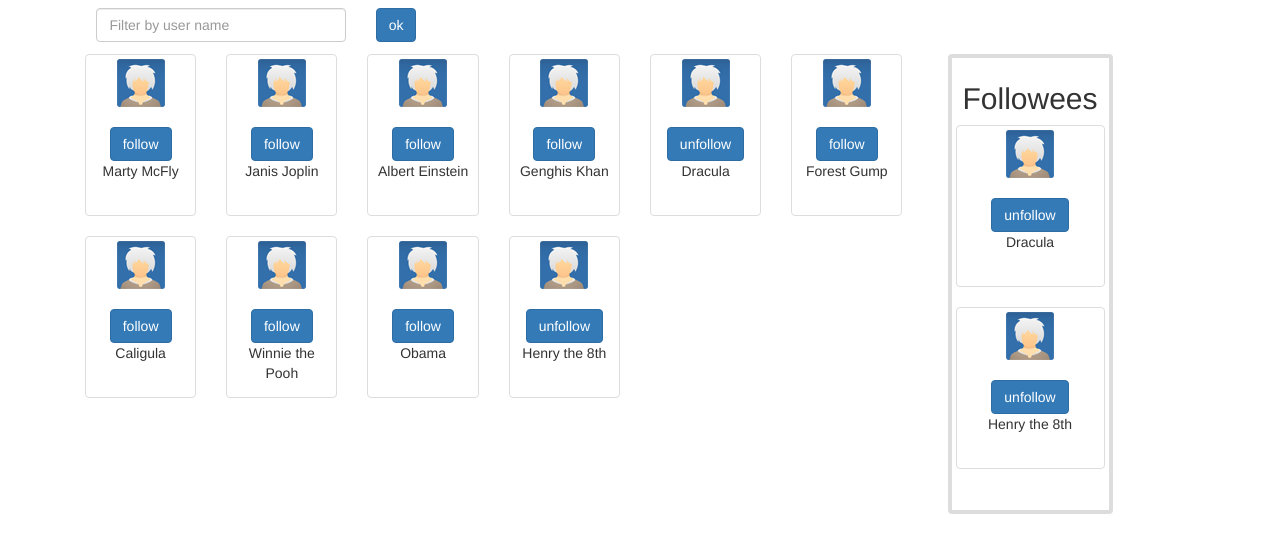
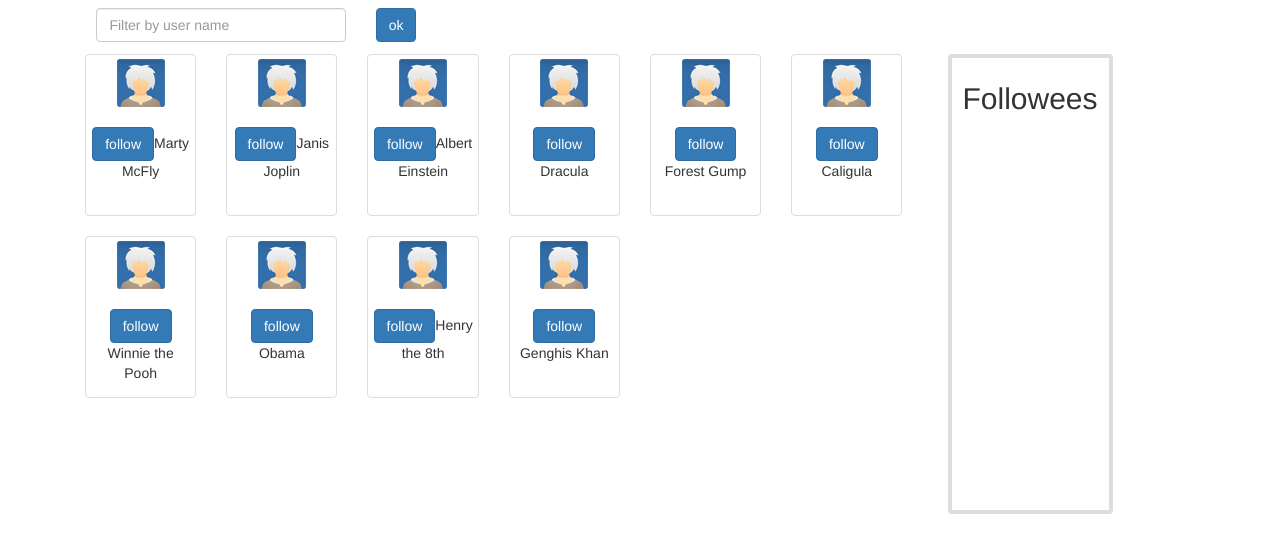
Before and after one commit to shakedd15/CourseTwitterProject, a plain HTML site: page Twitter/users.html in a window 1280 px wide. Shown: the part 53-606 px from the top of the page. Drawn offline with nearby package versions, Linux system fonts and the light colour scheme.

Commit message:
fith comment

```diff
--- a/Twitter/users.html
+++ b/Twitter/users.html
@@ -6,6 +6,7 @@
     <link rel="stylesheet" type="text/css" href="../stylesSheet/styleSheets.css">
     <link rel="stylesheet" type="text/css" href="../stylesSheet/users.css">
     <title>Title</title>
+    <script src="users.js"></script>
 </head>
 <body>
 <div>
@@ -43,117 +44,13 @@
         </div>
     </div>
     <div class="row">
-        <div class="col-md-9">
-            <div class="col-md-2">
-                    <div class="thumbnail">
-                        <div><img src="../images/useravatar.png"></div><br/>
-                        <div>
-                            <button type="button" class="btn btn-primary">follow</button><br/>
-                            <span>Marty McFly</span>
-                        </div>
-                    </div>
-            </div>
-            <div class="col-md-2">
-                    <div class="thumbnail">
-                        <div><img src="../images/useravatar.png"></div><br/>
-                        <div>
-                            <button type="button" class="btn btn-primary">follow</button><br/>
-                            <span>Janis Joplin</span>
-                        </div>
-                    </div>
-            </div>
-            <div class="col-md-2">
-                    <div class="thumbnail">
-                        <div><img src="../images/useravatar.png"></div><br/>
-                        <div>
-                            <button type="button" class="btn btn-primary">follow</button><br/>
-                            <span>Albert Einstein</span>
-                        </div>
-                    </div>
-            </div>
-            <div class="col-md-2">
-                    <div class="thumbnail">
-                        <div><img src="../images/useravatar.png"></div><br/>
-                        <div>
-                            <button type="button" class="btn btn-primary">follow</button> <br/>
-                            <span>Genghis Khan</span>
-                        </div>
-                    </div>
-            </div>
-            <div class="col-md-2">
-                    <div class="thumbnail">
-                        <div><img src="../images/useravatar.png"></div><br/>
-                        <div>
-                            <button type="button" class="btn btn-primary">unfollow</button> <br/>
-                            <span>Dracula</span>
-                        </div>
-                    </div>
-            </div>
-            <div class="col-md-2">
-                    <div class="thumbnail">
-                        <div><img src="../images/useravatar.png"></div><br/>
-                        <div>
-                            <button type="button" class="btn btn-primary">follow</button> <br/>
-                            <span>Forest Gump</span>
-                        </div>
-                    </div>
-            </div>
-            <div class="col-md-2">
-                    <div class="thumbnail">
-                        <div><img src="../images/useravatar.png"></div><br/>
-                        <div>
-                            <button type="button" class="btn btn-primary">follow</button> <br/>
-                            <span>Caligula</span>
-                        </div>
-                    </div>
-            </div>
-            <div class="col-md-2">
-                <div class="thumbnail">
-                    <div><img src="../images/useravatar.png"></div><br/>
-                    <div>
-                        <button type="button" class="btn btn-primary">follow</button> <br/>
-                        <span>Winnie the Pooh</span>
-                    </div>
-                </div>
-            </div>
-            <div class="col-md-2">
-                <div class="thumbnail">
-                    <div><img src="../images/useravatar.png"></div><br/>
-                    <div>
-                        <button type="button" class="btn btn-primary">follow</button> <br/>
-                        <span>Obama</span>
-                    </div>
-                </div>
-            </div>
-            <div class="col-md-2">
-                <div class="thumbnail">
-                    <div><img src="../images/useravatar.png"></div><br/>
-                    <div>
-                        <button type="button" class="btn btn-primary">unfollow</button> <br/>
-                        <span>Henry the 8th</span>
-                    </div>
-                </div>
-            </div>
+        <div class="col-md-9" id="allUsers">
+
         </div>
         <div class="col-md-2">
-            <div class="thumbnail text-center createBorder">
+            <div class="thumbnail text-center createBorder" id="myFollowers">
                 <h2 class="text-center">Followees</h2>
-                <div>
-                    <div class="thumbnail">
-                        <div><img src="../images/useravatar.png"></div><br/>
-                        <div>
-                            <button type="button" class="btn btn-primary">unfollow</button><br/>
-                            <span>Dracula</span>
-                        </div>
-                    </div>
-                    <div class="thumbnail">
-                        <div><img src="../images/useravatar.png"></div><br/>
-                        <div>
-                            <button type="button" class="btn btn-primary">unfollow</button><br/>
-                            <span>Henry the 8th</span>
-                        </div>
-                    </div>
-                </div>
+
             </div>
         </div>
     </div>
--- /dev/null
+++ b/Twitter/users.js
@@ -0,0 +1,75 @@
+window.onload = function () {
+    for(user in allUsers){
+        createSingleTwitt(false, allUsers[user].username, "allUsers");
+    }
+    for(user in following){
+        createSingleTwitt(true, following[user].username, "myFollowers");
+    }
+}
+var following = [];
+var allUsers = [
+    {username: 'Marty McFly'},
+    {username: 'Janis Joplin'},
+    {username: 'Albert Einstein'},
+    {username: 'Dracula'},
+    {username: 'Forest Gump'},
+    {username: 'Caligula'},
+    {username: 'Winnie the Pooh'},
+    {username: 'Obama'},
+    {username: 'Henry the 8th'},
+    {username: 'Genghis Khan'}
+];
+
+function doFollowingAction(follow, username) {
+    if(follow){
+
+    }else {
+        following.push({username: username});
+        createSingleTwitt(!follow, username, "myFollowers");
+    }
+
+}
+
+function createSingleTwitt(follow, username, List){
+    var div = document.createElement("div");
+    div.className = "col-md-2";
+
+    var innerDiv = document.createElement("div");
+    innerDiv.className = "thumbnail";
+
+    var divForImg = document.createElement("div");
+
+    var img = document.createElement("img");
+    img.src = "../images/useravatar.png";
+
+    var divForContent = document.createElement("div");
+
+    var button = document.createElement("button");
+    button.className = "btn btn-primary";
+    button.type = "button";
+    if(!follow){
+        button.innerHTML = "follow";
+    }
+    else {
+        button.innerHTML = "unfollow";
+    }
+    var data = {}
+
+    button.onclick = function(){doFollowingAction(follow, username)};
+
+
+    var span = document.createElement("span");
+    span.innerHTML = username;
+
+    var br = document.createElement("br");
+
+    divForImg.appendChild(img);
+    divForContent.appendChild(button);
+    divForContent.appendChild(span);
+    innerDiv.appendChild(divForImg);
+    innerDiv.appendChild(br);
+    innerDiv.appendChild(divForContent);
+    div.appendChild(innerDiv);
+
+    document.getElementById(List).appendChild(div);
+}
```
Also changed, not shown: Twitter/ofekTwitter.html (+5 -42 lines), Twitter/ofekTwitter.js (added, +56 -0 lines).
